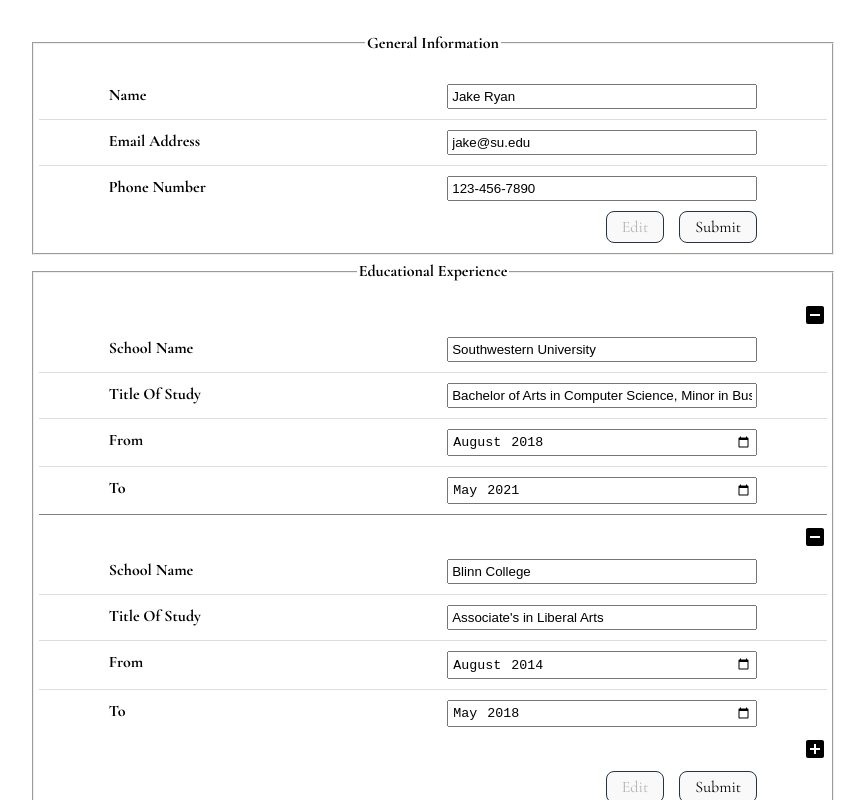
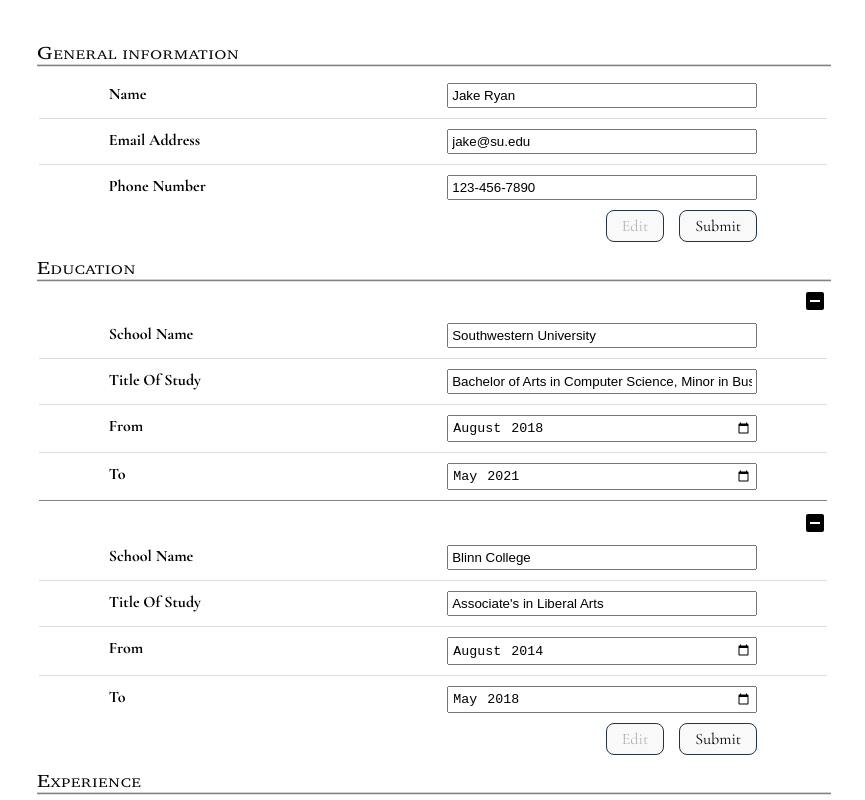
Before and after one commit to Maddily/cv-generator, a React (Vite) app: page / in a window 1280 px wide. Shown: the top 800 px of the page, without its empty margins (207-1072 px from the left). Built offline with nearby package versions, Linux system fonts and the light colour scheme.

Commit message:
Update font sizes, margin and padding

```diff
--- a/src/App.jsx
+++ b/src/App.jsx
@@ -30,12 +30,16 @@ function App() {
     noPrint.forEach((element) => (element.style.display = 'none'));
 
     const experiences = document.querySelectorAll('.experience');
-    experiences.forEach((experience) => experience.style.marginTop = '-20px');
+    experiences.forEach((experience) => experience.style.marginTop = '-30px');
+
+    const fields = document.querySelectorAll('.fields');
+    fields.forEach((fieldsElement) => fieldsElement.style.gap = '8px');
 
     window.print();
 
     noPrint.forEach((element) => (element.style.display = 'block'));
     experiences.forEach((experience) => experience.style.marginTop = '0');
+    fields.forEach((fieldsElement) => fieldsElement.style.gap = '0');
   };
 
   return (
--- a/src/components/Fieldset.jsx
+++ b/src/components/Fieldset.jsx
@@ -112,7 +112,7 @@ export default function Fieldset({
 
   return (
     <fieldset>
-      <legend>{legend}</legend>
+      <legend><span className='first-letter'>{legend[0]}</span><span className='remaining-letters'>{legend.slice(1)}</span></legend>
       <div className="fields">{children}</div>
       {displayAddButton()}
       <div className="buttons">
--- a/src/components/Form.jsx
+++ b/src/components/Form.jsx
@@ -134,7 +134,7 @@ export default function Form({
         />
       </Fieldset>
       <Fieldset
-        legend="educational experience"
+        legend="education"
         filled={educationalExpFilled}
         isEditing={isEditingEducationalExp}
         setIsEditingCaller={setIsEditingEducationalExpCaller}
@@ -163,7 +163,7 @@ export default function Form({
         })}
       </Fieldset>
       <Fieldset
-        legend="practical experience"
+        legend="experience"
         filled={practicalExpFilled}
         isEditing={isEditingPracticalExp}
         setIsEditingCaller={setIsEditingPracticalExpCaller}
--- a/src/styles/App.css
+++ b/src/styles/App.css
@@ -1,10 +1,15 @@
+@font-face {
+  font-family: 'Charter';
+  src: url('../assets/fonts/charter_regular.woff2');
+}
+
 #root {
   max-width: 1280px;
   margin: 0 auto;
   padding: 2rem;
   padding-bottom: 0;
   text-align: center;
-  font-family: "Cormorant Garamond", 'Times New Roman', Times, serif;
+  font-family: 'Cormorant Garamond', 'Times New Roman', Times, serif;
 }
 
 .generate-cv {
--- a/src/styles/DataField.css
+++ b/src/styles/DataField.css
@@ -5,17 +5,21 @@
   align-items: flex-start;
   text-align: left;
   font-size: 0.99rem;
-  color: #2a2a2a;
+  color: #141414;
+  font-weight: 500;
 }
 
 .data-field:first-of-type {
-  font-size: 1.1rem;
+  font-size: 1.3rem;
   font-weight: bold;
   color: #000;
+  transform: scaleY(0.9);
 }
 
 .data-field:nth-of-type(2) {
+  font-size: 1.2rem;
   font-style: italic;
+  margin-top: -5px;
 }
 
 .main {
--- a/src/styles/Fieldset.css
+++ b/src/styles/Fieldset.css
@@ -14,8 +14,9 @@ fieldset,
 }
 
 fieldset {
-  padding: 20px 5px 10px;
+  padding: 3px 5px 0;
   margin-bottom: 5px;
+  border: 0;
 }
 
 fieldset:last-of-type {
@@ -28,7 +29,21 @@ button {
 }
 
 legend {
-  font-weight: bold;
+  width: 100%;
+  font-family: 'Charter', 'Times New Roman', Times, serif;
+  font-weight: 300;
+  font-size: 1rem;
+  letter-spacing: 0.8px;
+  text-transform: uppercase;
+  border-bottom: 2px solid #828282;
+  padding-bottom: 5px;
+  padding-left: 0;
+  text-align: left;
+  transform: scale(1.005, 0.8);
+}
+
+.first-letter {
+  font-size: 1.4rem;
 }
 
 .fields {
@@ -51,6 +66,14 @@ legend {
 
 .experience-editing:first-of-type {
   padding-top: 0;
+}
+
+.experience-submitted:first-of-type {
+  margin-top: 3px;
+}
+
+.experience-submitted:last-of-type {
+  margin-bottom: -10px;
 }
 
 .from-to {
--- a/src/styles/PracticalExp.css
+++ b/src/styles/PracticalExp.css
@@ -1,6 +1,10 @@
 .responsibilities {
   min-height: 100px;
   padding: 5px;
+}
+
+.main {
+  font-size: 0.95rem;
 }
 
 @media (min-width: 460px) {
```
